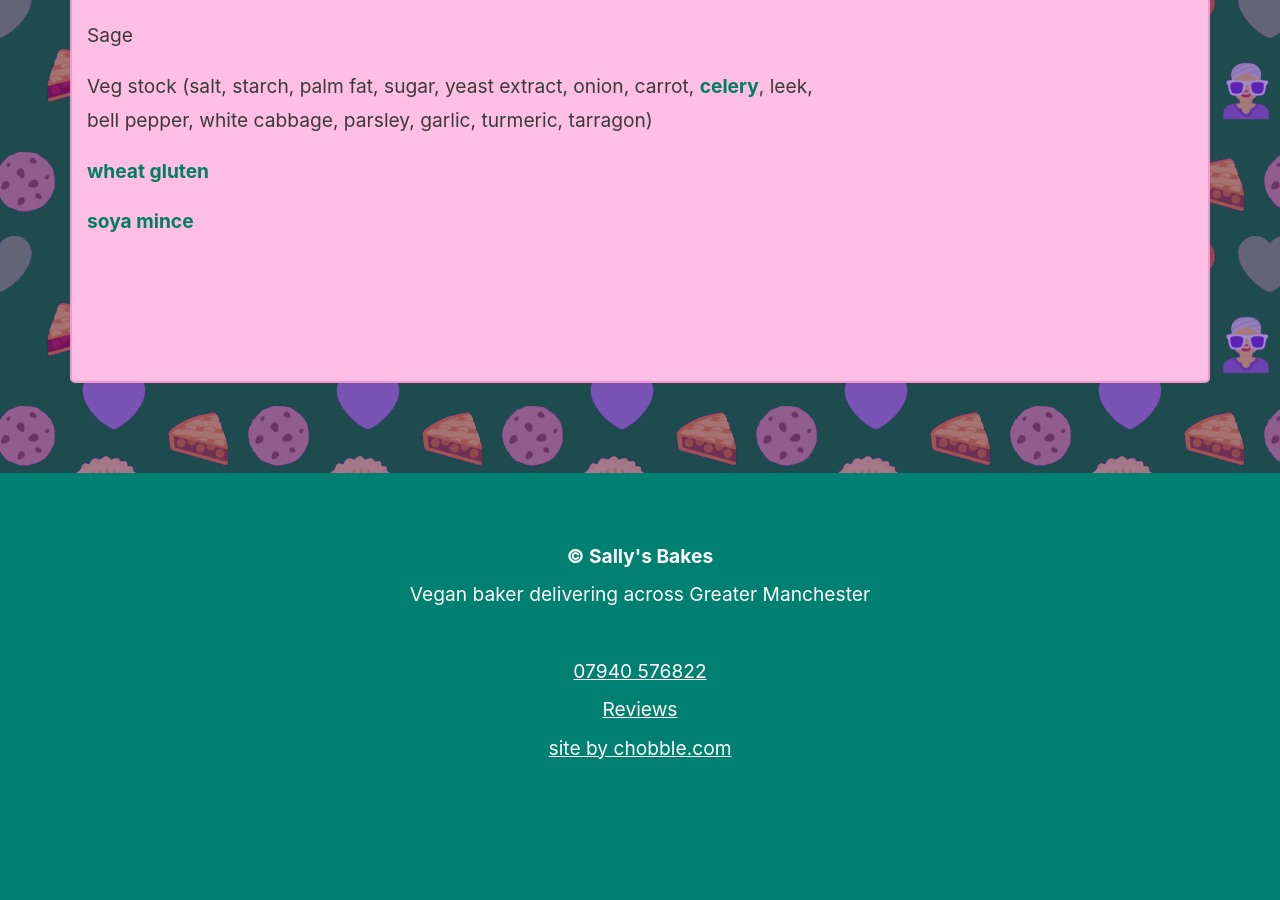
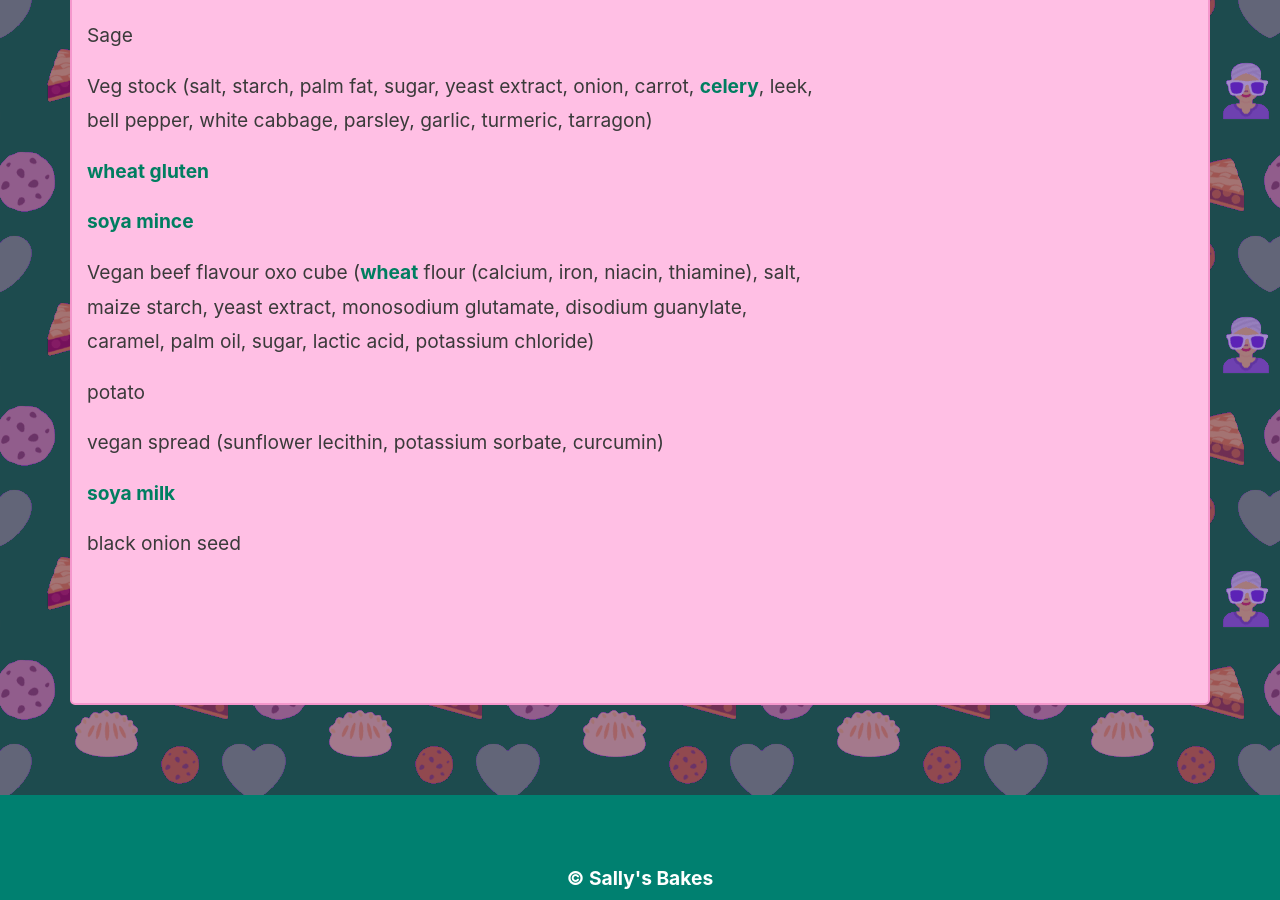
Before and after one commit to chobbledotcom/sallys-bakes, a Jekyll site: the page built from _ingredients/shepherds-pie.md, in a window 1280 px wide and 900 px high, scrolled down 450 px. Built offline with Jekyll 4.4.1, drawn with Linux system fonts in a browser that asks for light colours; before the commit the page ends 1297 px from its top, so only the background shows below that.

Commit message:
Update _ingredients/shepherds-pie.md (via Pages CMS)

```diff
--- a/_ingredients/shepherds-pie.md
+++ b/_ingredients/shepherds-pie.md
@@ -15,6 +15,16 @@ Veg stock (salt, starch, palm fat, sugar, yeast extract, onion, carrot, **celery
 
 **soya mince**
 
+Vegan beef flavour oxo cube (**wheat** flour (calcium, iron, niacin, thiamine), salt, maize starch, yeast extract, monosodium glutamate, disodium guanylate, caramel, palm oil, sugar, lactic acid, potassium chloride)
+
+potato
+
+vegan spread (sunflower lecithin, potassium sorbate, curcumin)
+
+**soya milk**
+
+black onion seed
+
 
 
 &nbsp;
```
